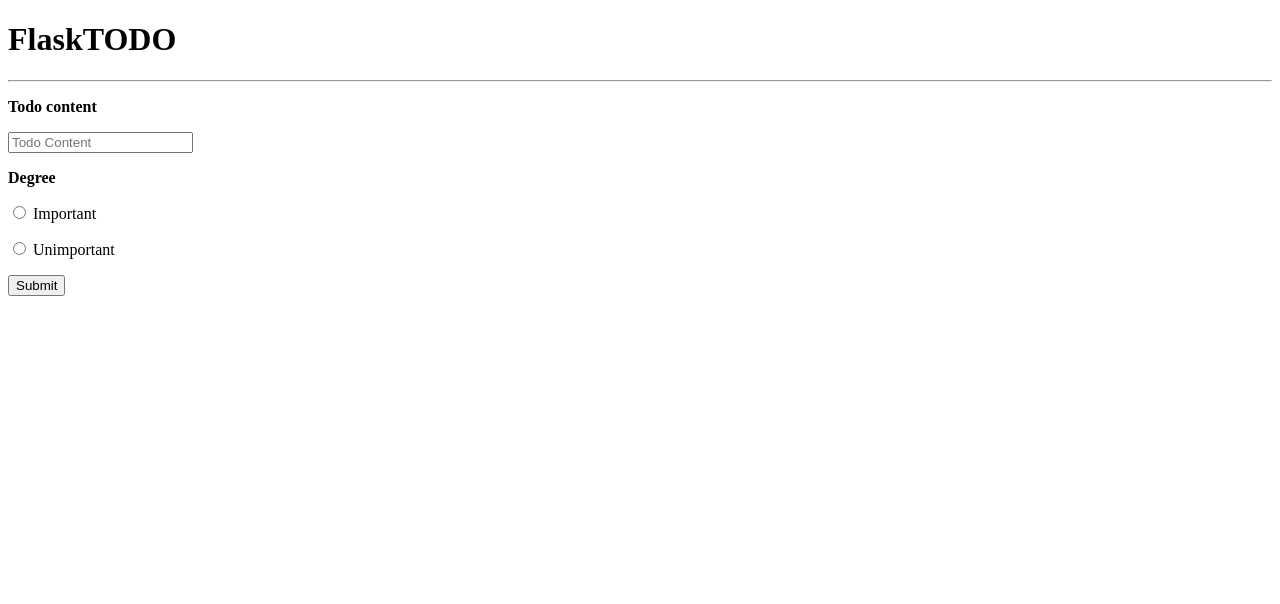
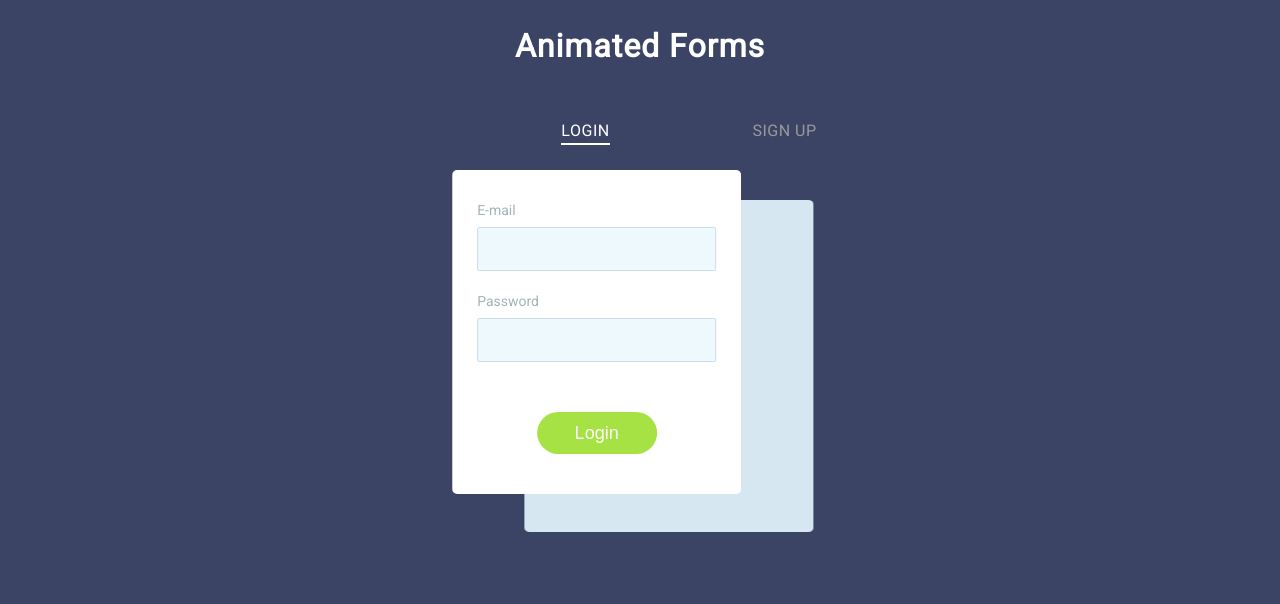
Before and after one commit to x64nik/SecureLogin_FLask, a Flask app: template templates/index.html in a window 1280 px wide. Shown: the top 604 px of the page. Run offline with Flask 2, Linux system fonts and the light colour scheme; the template is opened without the code that fills it, so the values that code supplies are empty.

Commit message:
added more code

```diff
--- a/app.py
+++ b/app.py
@@ -1,25 +1,50 @@
 from flask import Flask, redirect, render_template, request, url_for
 from pymongo import MongoClient
+from bson.json_util import dumps
+import hash
 
 app = Flask(__name__)
 
 client = MongoClient('192.168.0.103', 27017, username='nik', password='password')
 db = client.flask_db
-todos = db.todos
+login_info = db.login_info
 
-@app.route('/', methods=['GET', 'POST'])
+@app.route('/')
 def index():
+
+    creds = login_info.find_one({'email': 'test@test.com'})
+    print(creds['email'])
+    print(login_info.find_one({'email': 'test@test.com'})['passwd_hash'])
+
     return render_template('index.html')
 
-@app.route('/add', methods=['GET', 'POST'])
-def add():
+
+@app.route('/login', methods=['GET', 'POST'])
+def login():
     if request.method == 'POST':
-        content = request.form['content']
-        degree = request.form['degree']
+        email = request.form['email']
+        password = request.form['password']
+        passwd_hash = hash.hash_creds(email, password)
+        if passwd_hash == login_info.find_one({'email': email})['passwd_hash']:
+            return "success"
+        else:
+            return "nope!"
+    return render_template('index.html')
 
-        todos.insert_one({'content': content, 'degree': degree})
+
+@app.route('/signup', methods=['GET', 'POST'])
+def signup():
+    if request.method == 'POST':
+        email = request.form['email']
+        password = request.form['password']
+        try:
+            login_info.find_one({'email': email})['email']
+            return "email already exists"
+        except TypeError:
+            passwd_hash = hash.hash_creds(email, password)
+            login_info.insert_one({'email': email, 'passwd_hash': passwd_hash})
+
         return redirect(url_for('index'))
-
 
 if __name__ == '__main__':
     app.run(debug=True, host='0.0.0.0')
--- /dev/null
+++ b/hash.py
@@ -0,0 +1,6 @@
+import hashlib
+
+def hash_creds(email, password):
+    creds = email + password
+    hashed = hashlib.sha256(creds.encode('UTF-8'))
+    return hashed.hexdigest()
--- /dev/null
+++ b/static/css/style.css
@@ -0,0 +1,295 @@
+*,
+*::before,
+*::after {
+	box-sizing: border-box;
+}
+
+body {
+	margin: 0;
+	font-family: Roboto, -apple-system, 'Helvetica Neue', 'Segoe UI', Arial, sans-serif;
+	background: #3b4465;
+}
+
+.forms-section {
+	display: flex;
+	flex-direction: column;
+	justify-content: center;
+	align-items: center;
+}
+
+.section-title {
+	font-size: 32px;
+	letter-spacing: 1px;
+	color: #fff;
+}
+
+.forms {
+	display: flex;
+	align-items: flex-start;
+	margin-top: 30px;
+}
+
+.form-wrapper {
+	animation: hideLayer .3s ease-out forwards;
+}
+
+.form-wrapper.is-active {
+	animation: showLayer .3s ease-in forwards;
+}
+
+@keyframes showLayer {
+	50% {
+		z-index: 1;
+	}
+	100% {
+		z-index: 1;
+	}
+}
+
+@keyframes hideLayer {
+	0% {
+		z-index: 1;
+	}
+	49.999% {
+		z-index: 1;
+	}
+}
+
+.switcher {
+	position: relative;
+	cursor: pointer;
+	display: block;
+	margin-right: auto;
+	margin-left: auto;
+	padding: 0;
+	text-transform: uppercase;
+	font-family: inherit;
+	font-size: 16px;
+	letter-spacing: .5px;
+	color: #999;
+	background-color: transparent;
+	border: none;
+	outline: none;
+	transform: translateX(0);
+	transition: all .3s ease-out;
+}
+
+.form-wrapper.is-active .switcher-login {
+	color: #fff;
+	transform: translateX(90px);
+}
+
+.form-wrapper.is-active .switcher-signup {
+	color: #fff;
+	transform: translateX(-90px);
+}
+
+.underline {
+	position: absolute;
+	bottom: -5px;
+	left: 0;
+	overflow: hidden;
+	pointer-events: none;
+	width: 100%;
+	height: 2px;
+}
+
+.underline::before {
+	content: '';
+	position: absolute;
+	top: 0;
+	left: inherit;
+	display: block;
+	width: inherit;
+	height: inherit;
+	background-color: currentColor;
+	transition: transform .2s ease-out;
+}
+
+.switcher-login .underline::before {
+	transform: translateX(101%);
+}
+
+.switcher-signup .underline::before {
+	transform: translateX(-101%);
+}
+
+.form-wrapper.is-active .underline::before {
+	transform: translateX(0);
+}
+
+.form {
+	overflow: hidden;
+	min-width: 260px;
+	margin-top: 50px;
+	padding: 30px 25px;
+  border-radius: 5px;
+	transform-origin: top;
+}
+
+.form-login {
+	animation: hideLogin .3s ease-out forwards;
+}
+
+.form-wrapper.is-active .form-login {
+	animation: showLogin .3s ease-in forwards;
+}
+
+@keyframes showLogin {
+	0% {
+		background: #d7e7f1;
+		transform: translate(40%, 10px);
+	}
+	50% {
+		transform: translate(0, 0);
+	}
+	100% {
+		background-color: #fff;
+		transform: translate(35%, -20px);
+	}
+}
+
+@keyframes hideLogin {
+	0% {
+		background-color: #fff;
+		transform: translate(35%, -20px);
+	}
+	50% {
+		transform: translate(0, 0);
+	}
+	100% {
+		background: #d7e7f1;
+		transform: translate(40%, 10px);
+	}
+}
+
+.form-signup {
+	animation: hideSignup .3s ease-out forwards;
+}
+
+.form-wrapper.is-active .form-signup {
+	animation: showSignup .3s ease-in forwards;
+}
+
+@keyframes showSignup {
+	0% {
+		background: #d7e7f1;
+		transform: translate(-40%, 10px) scaleY(.8);
+	}
+	50% {
+		transform: translate(0, 0) scaleY(.8);
+	}
+	100% {
+		background-color: #fff;
+		transform: translate(-35%, -20px) scaleY(1);
+	}
+}
+
+@keyframes hideSignup {
+	0% {
+		background-color: #fff;
+		transform: translate(-35%, -20px) scaleY(1);
+	}
+	50% {
+		transform: translate(0, 0) scaleY(.8);
+	}
+	100% {
+		background: #d7e7f1;
+		transform: translate(-40%, 10px) scaleY(.8);
+	}
+}
+
+.form fieldset {
+	position: relative;
+	opacity: 0;
+	margin: 0;
+	padding: 0;
+	border: 0;
+	transition: all .3s ease-out;
+}
+
+.form-login fieldset {
+	transform: translateX(-50%);
+}
+
+.form-signup fieldset {
+	transform: translateX(50%);
+}
+
+.form-wrapper.is-active fieldset {
+	opacity: 1;
+	transform: translateX(0);
+	transition: opacity .4s ease-in, transform .35s ease-in;
+}
+
+.form legend {
+	position: absolute;
+	overflow: hidden;
+	width: 1px;
+	height: 1px;
+	clip: rect(0 0 0 0);
+}
+
+.input-block {
+	margin-bottom: 20px;
+}
+
+.input-block label {
+	font-size: 14px;
+  color: #a1b4b4;
+}
+
+.input-block input {
+	display: block;
+	width: 100%;
+	margin-top: 8px;
+	padding-right: 15px;
+	padding-left: 15px;
+	font-size: 16px;
+	line-height: 40px;
+	color: #3b4465;
+  background: #eef9fe;
+  border: 1px solid #cddbef;
+  border-radius: 2px;
+}
+
+.form [type='submit'] {
+	opacity: 0;
+	display: block;
+	min-width: 120px;
+	margin: 30px auto 10px;
+	font-size: 18px;
+	line-height: 40px;
+	border-radius: 25px;
+	border: none;
+	transition: all .3s ease-out;
+}
+
+.form-wrapper.is-active .form [type='submit'] {
+	opacity: 1;
+	transform: translateX(0);
+	transition: all .4s ease-in;
+}
+
+.btn-login {
+	color: #fbfdff;
+	background: #a7e245;
+	transform: translateX(-30%);
+}
+.btn-login:hover{
+	background: #e245da;
+}
+
+.btn-signup {
+	color: #a7e245;
+	background: #fbfdff;
+	box-shadow: inset 0 0 0 2px #a7e245;
+	transform: translateX(30%);
+}
+
+
+.passwd-mismatch {
+	color: #ff0037;
+	font-size: small;
+	text-align: center;
+}
--- /dev/null
+++ b/static/js/script.js
@@ -0,0 +1,28 @@
+const switchers = [...document.querySelectorAll('.switcher')]
+
+switchers.forEach(item => {
+	item.addEventListener('click', function() {
+		switchers.forEach(item => item.parentElement.classList.remove('is-active'))
+		this.parentElement.classList.add('is-active')
+	})
+})
+
+function pass_check(){
+	var passwd = document.getElementById('signup-password').value;
+	var confirm_passwd = document.getElementById('signup-password-confirm').value;
+	document.getElementById("btn-signup").disabled = true;
+
+	if (passwd != confirm_passwd){
+		document.getElementById('passwd-mismatch').innerHTML = "Password doesn't match";
+	}
+	else if (passwd == "" || confirm_passwd == ""){
+		document.getElementById("btn-signup").disabled = true;
+	}
+	else{
+		document.getElementById('passwd-mismatch').innerHTML = "Password matched";
+		document.getElementById('passwd-mismatch').style.color = "green";
+
+		document.getElementById("btn-signup").disabled = false;
+	}
+
+}
--- a/templates/index.html
+++ b/templates/index.html
@@ -1,42 +1,73 @@
 <!DOCTYPE html>
-<html lang="en">
+<html lang="en" >
 <head>
-    <meta charset="UTF-8">
-    <title>FlaskApp</title>
-    <style>
-        .todo {
-            padding: 20px;
-            margin: 10px;
-            background-color: #eee;
-        }
-    </style>
+  <meta charset="UTF-8">
+  <title>CodePen - Animated Form</title>
+  <head>
+	<meta charset="UTF-8">
+	<title>AnimaForm</title>
+	<link href='https://fonts.googleapis.com/css?family=Roboto' rel='stylesheet' type='text/css'>
+</head><link rel="stylesheet" href="./static/css/style.css">
+
 </head>
 <body>
-    <h1>FlaskTODO</h1>
-    <hr>
-    <div class="content">
-    <form method="post" action="/add">
-        <p>
-            <b><label for="content">Todo content</label></b>
-        </p>
-        <p>
-            <input type="text" name="content"
-                placeholder="Todo Content"></input>
-        </p>
+<!-- partial:index.partial.html -->
+<section class="forms-section">
+  <h1 class="section-title">Animated Forms</h1>
+  <div class="forms">
+    <div class="form-wrapper is-active">
+      <button type="button" class="switcher switcher-login">
+        Login
+        <span class="underline"></span>
+      </button>
+      <form class="form form-login" action='/login' method='POST'>
+        <fieldset>
+          <legend>Please, enter your email and password for login.</legend>
+          <div class="input-block">
+            <label for="login-email">E-mail</label>
+            <input id="login-email" type="email" name="email" required>
+          </div>
+          <div class="input-block">
+            <label for="login-password">Password</label>
+            <input id="login-password" type="password" name="password" required>
+          </div>
+        </fieldset>
+        <button type="submit" class="btn-login">Login</button>
+      </form>
+    </div>
 
-        <p>
-            <b><label for="degree">Degree</label></b>
-        </p>
-        <p>
-            <input id="degree-0" name="degree" required type="radio" value="Important">
-            <label for="degree-0">Important</label>
-        </p>
-        <p>
-            <input id="degree-1" name="degree" required type="radio" value="Unimportant">
-            <label for="degree-1">Unimportant</label>
-        </p>
-        <button type="submit">Submit</button>
-    </form>
+
+
+    <div class="form-wrapper">
+      <button type="button" class="switcher switcher-signup">
+        Sign Up
+        <span class="underline"></span>
+      </button>
+
+      <form class="form form-signup" action="/signup" method="POST">
+        <fieldset>
+          <legend>Please, enter your email, password and password confirmation for sign up.</legend>
+          <div class="input-block">
+            <label for="signup-email">E-mail</label>
+            <input id="signup-email" type="email" name="email" required>
+          </div>
+          <div class="input-block">
+            <label for="signup-password">Password</label>
+            <input id="signup-password" type="password" name="password" onkeyup="pass_check()" required>
+          </div>
+          <div class="input-block">
+            <label for="signup-password-confirm">Confirm password</label>
+            <input id="signup-password-confirm" type="password" required onkeyup="pass_check()">
+          </div>
+        </fieldset>
+        <p class="passwd-mismatch" id="passwd-mismatch"></p>
+        <button type="submit" class="btn-signup" id="btn-signup" onclick="pass_check()" >Continue</button>
+      </form>
     </div>
+  </div>
+</section>
+<!-- partial -->
+  <script  src="./static/js/script.js"></script>
+
 </body>
 </html>
```
Also changed, not shown: 1 other file.
